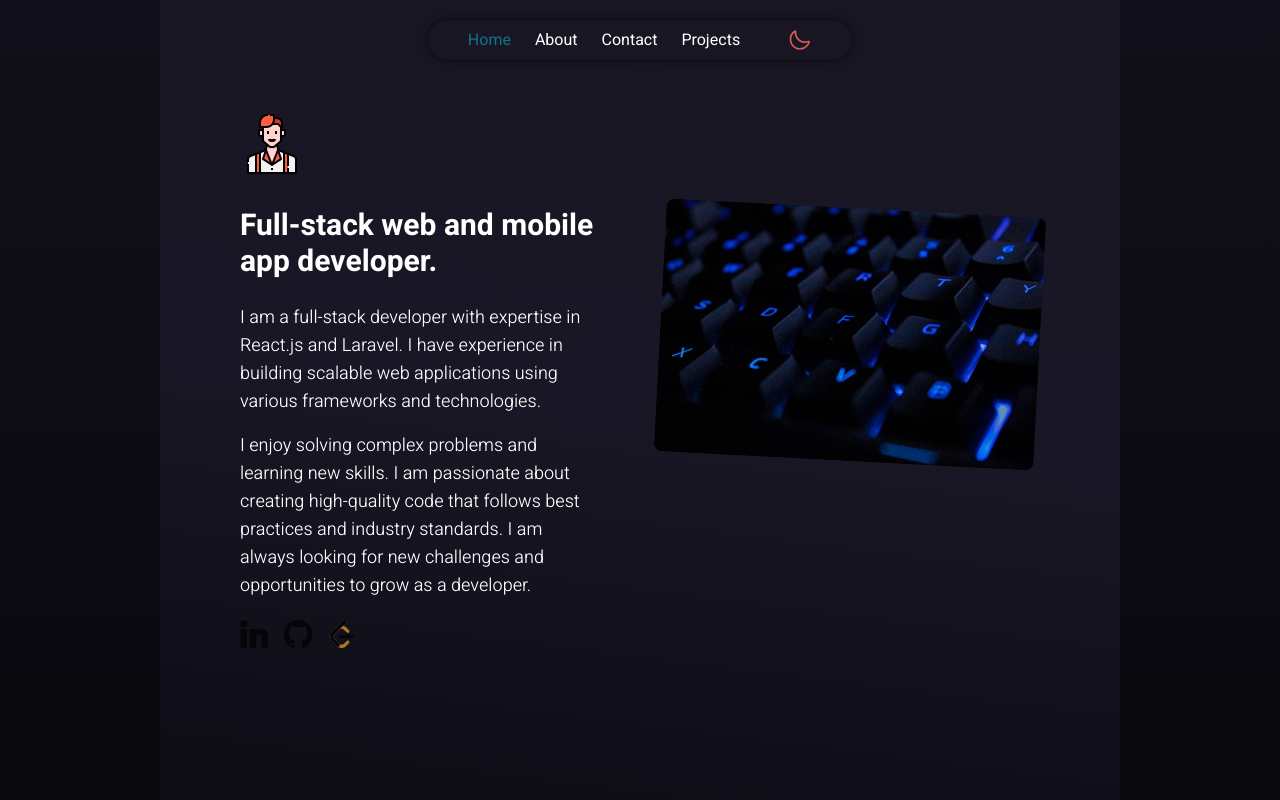
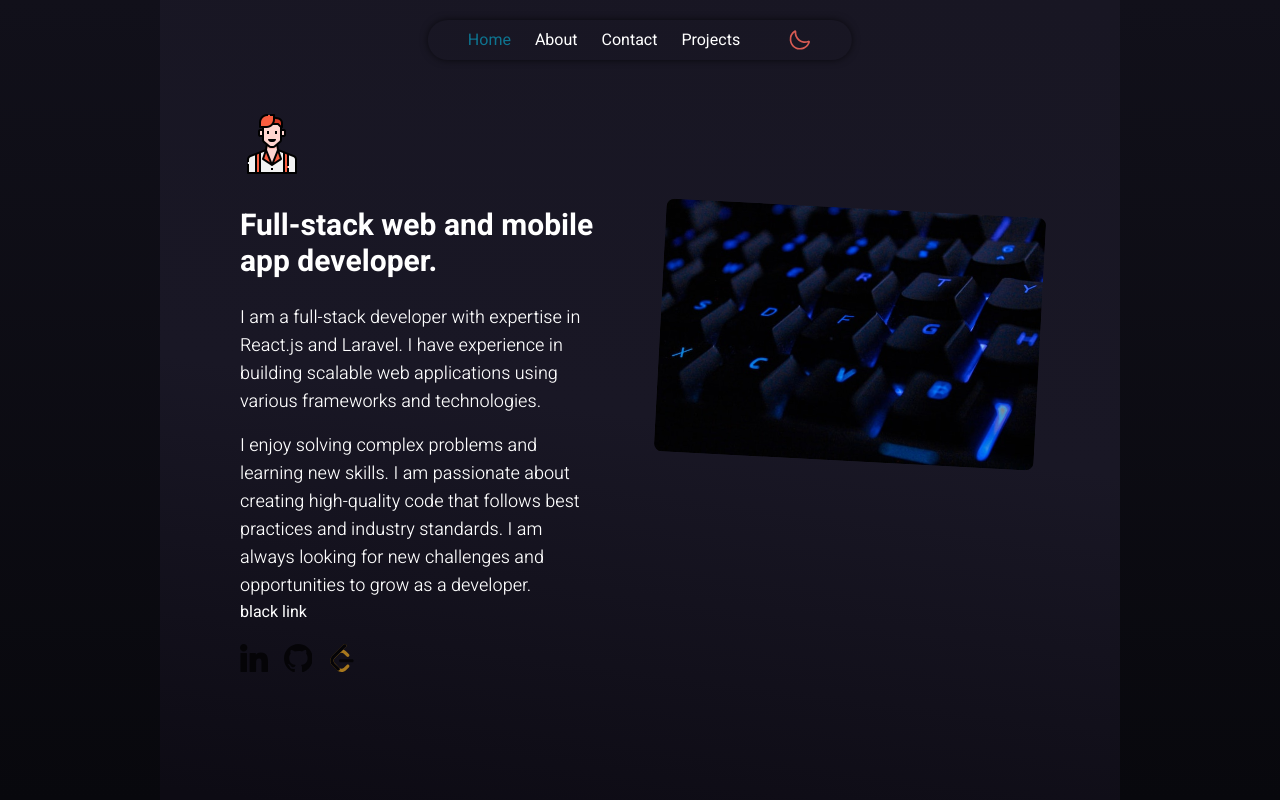
Before and after one commit to nikaakin/portfolio, a Next.js app: page / in a window 1280 px wide. Built offline with nearby package versions, Linux system fonts and the light colour scheme.

Commit message:
chore: mark unused jsx

```diff
--- a/components/Introduction/Introduction.tsx
+++ b/components/Introduction/Introduction.tsx
@@ -50,7 +50,7 @@ export const Introduction = () => {
         </div>
       </div>
       <div>
-        <a href=""></a>
+        <a href="">black link</a>
       </div>
     </div>
   );
```
